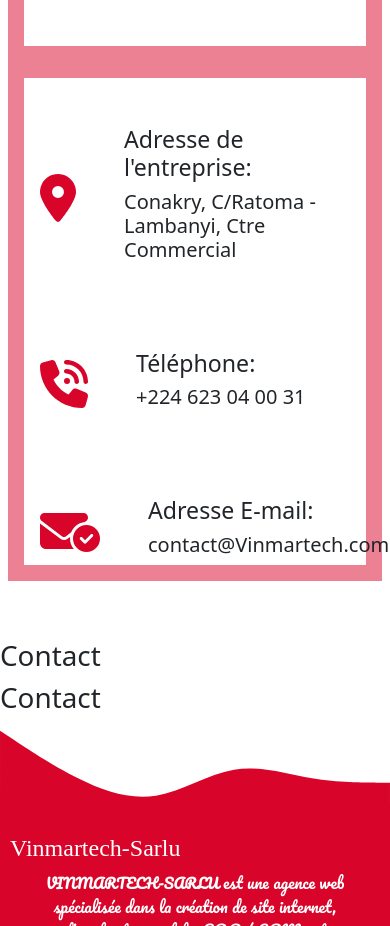
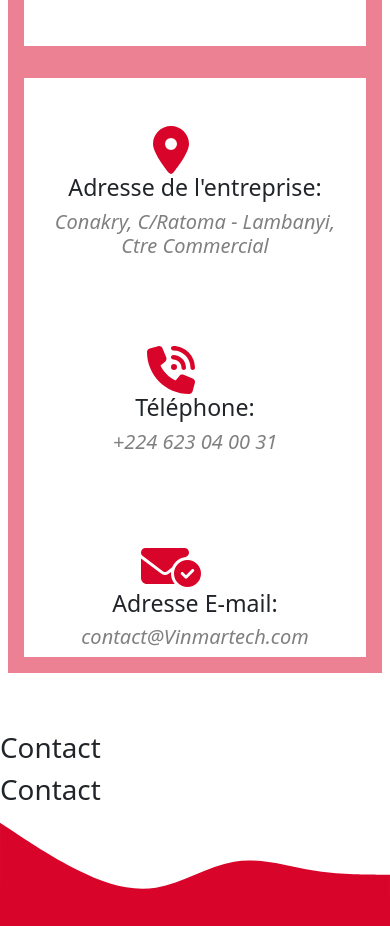
Before and after one commit to Alphonse-K/vinmartech, a React (Create React App) app: page /contact in a window 390 px wide. Shown: the part 1088-2014 px from the top of the page. Built offline with nearby package versions, Linux system fonts and the light colour scheme; a web font is replaced by a local one.

Commit message:
contact component design is over

```diff
--- a/src/App.css
+++ b/src/App.css
@@ -861,10 +861,14 @@
   }
 }
 
-@media (max-width: 410px) {
-  /* FontAwesomeIcon {
-    padding-right: 1rem;
-  } */
+@media (max-width: 405px) {
+  .contact-section .contact-address .contact-icon-text{
+    display: flex;
+    flex-direction: column;
+    justify-content: center;
+    align-items: center;
+    text-align: center;
+  }
 }
 /*********************** CONTACT COMPONENT END ***************************/
 
--- a/src/components/Contact.js
+++ b/src/components/Contact.js
@@ -41,9 +41,9 @@
                     paddingRight: '3rem',
                     }}
                   />
-                <div>
+                <div className='text'>
                   <h3>Adresse de l'entreprise:</h3>
-                  <h5>Conakry, C/Ratoma - Lambanyi, Ctre Commercial</h5>
+                  <h5><i style={{color: 'grey'}}>Conakry, C/Ratoma - Lambanyi, Ctre Commercial</i></h5>
                 </div>
               </div>
             </div>
@@ -56,9 +56,9 @@
                     paddingRight: '3rem',
                     }}
                   />
-                <div>
+                <div className='text'>
                   <h3>Téléphone:</h3>
-                  <h5>+224 623 04 00 31</h5>
+                  <h5><i style={{color: 'grey'}}>+224 623 04 00 31</i></h5>
                 </div>
               </div>
             </div>
@@ -71,9 +71,9 @@
                     paddingRight: '3rem',
                     }}
                  />
-                <div>
+                <div className='text'>
                   <h3>Adresse E-mail:</h3>
-                  <h5>contact@Vinmartech.com</h5>
+                  <h5><i style={{color: 'grey'}}>contact@Vinmartech.com</i></h5>
                 </div>
               </div>
             </div>
```
